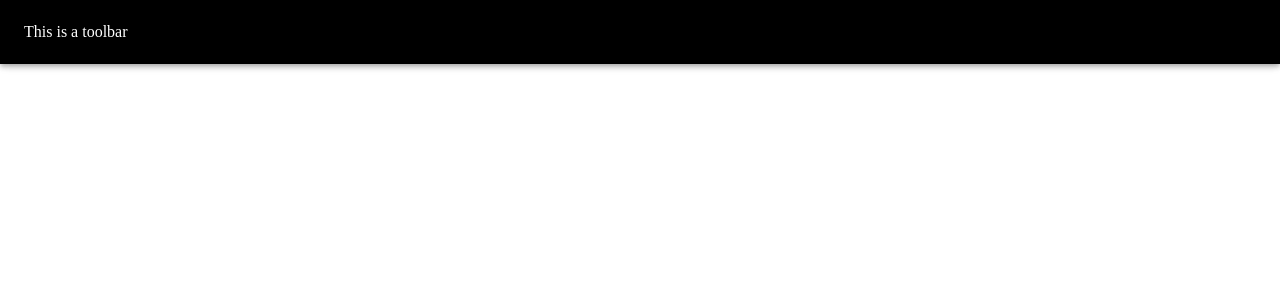
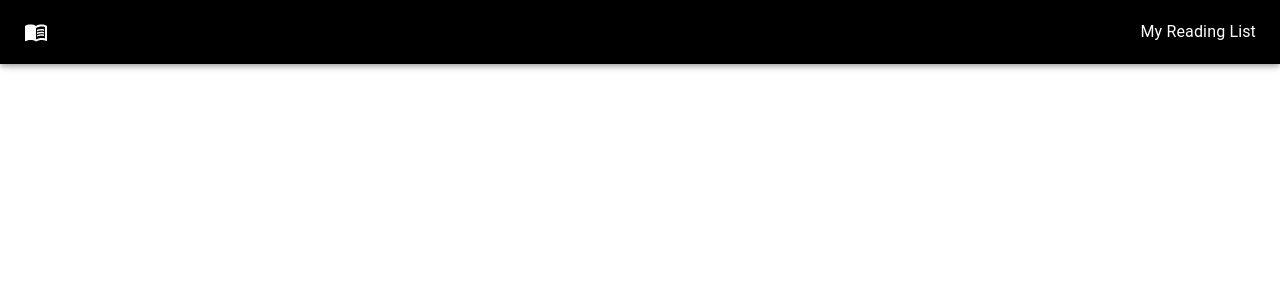
Before and after one commit to couvq/firebase-booklist-website, a React (Create React App) app: page / in a window 1280 px wide. Shown: the top 300 px of the page. Built offline with nearby package versions, Linux system fonts and the light colour scheme.

Commit message:
NavBar done

```diff
--- a/package.json
+++ b/package.json
@@ -5,6 +5,7 @@
   "dependencies": {
     "@emotion/react": "^11.8.2",
     "@emotion/styled": "^11.8.1",
+    "@mui/icons-material": "^5.5.1",
     "@mui/material": "^5.5.2",
     "@testing-library/jest-dom": "^5.16.3",
     "@testing-library/react": "^12.1.4",
--- a/src/components/NavBar.js
+++ b/src/components/NavBar.js
@@ -1,5 +1,6 @@
 import React from "react";
-import { AppBar, Toolbar } from "@mui/material";
+import { AppBar, Toolbar, Typography } from "@mui/material";
+import MenuBookIcon from '@mui/icons-material/MenuBook';
 
 const NavBar = () => {
   return (
@@ -14,7 +15,9 @@ const NavBar = () => {
             backgroundColor: "#000",
           }}
         >
-          This is a toolbar
+          <MenuBookIcon />
+
+          <Typography>My Reading List</Typography>
         </Toolbar>
       </AppBar>
     </>
```
Also changed, not shown: 1 other file (tests, documents, lock files or other folders).
